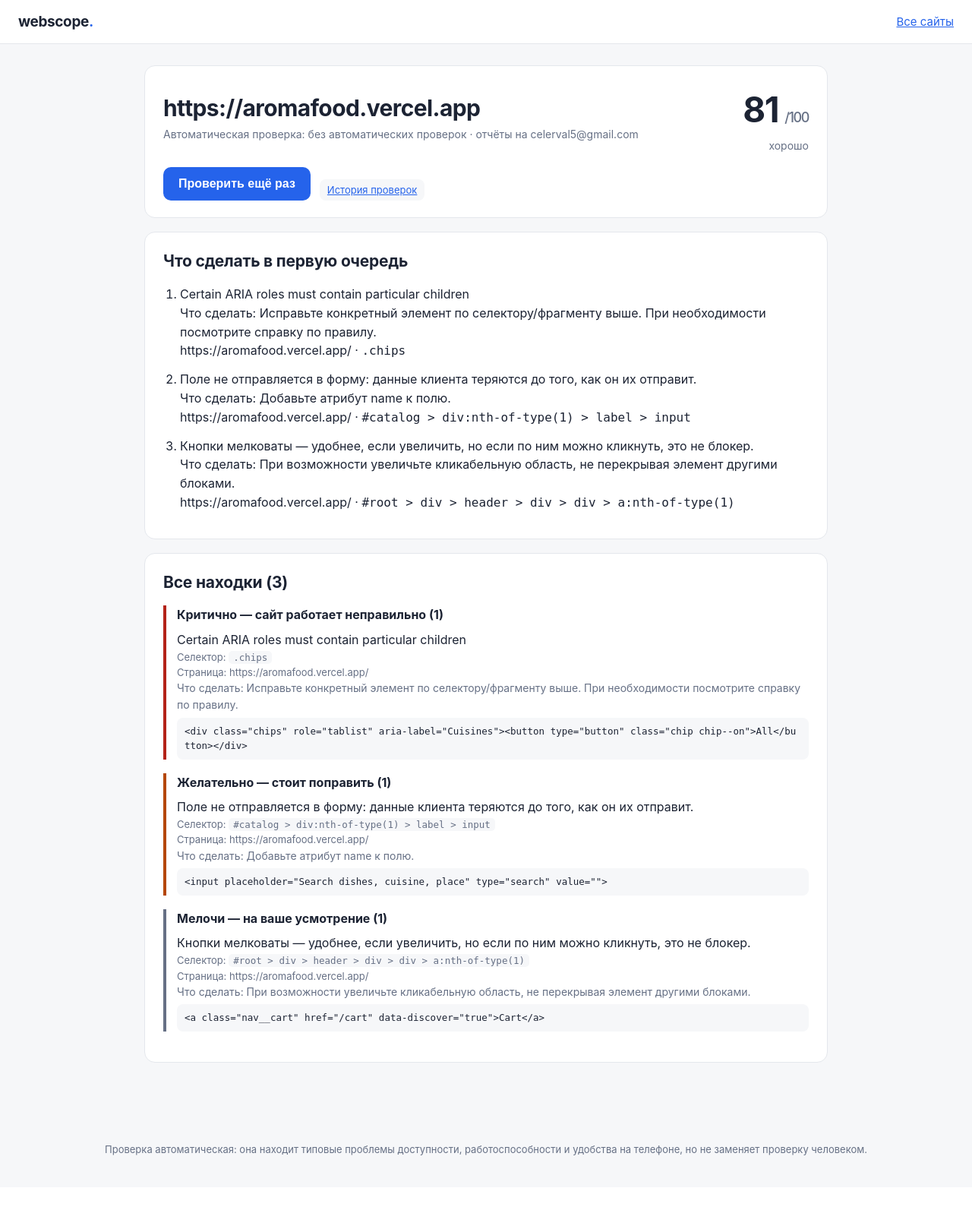
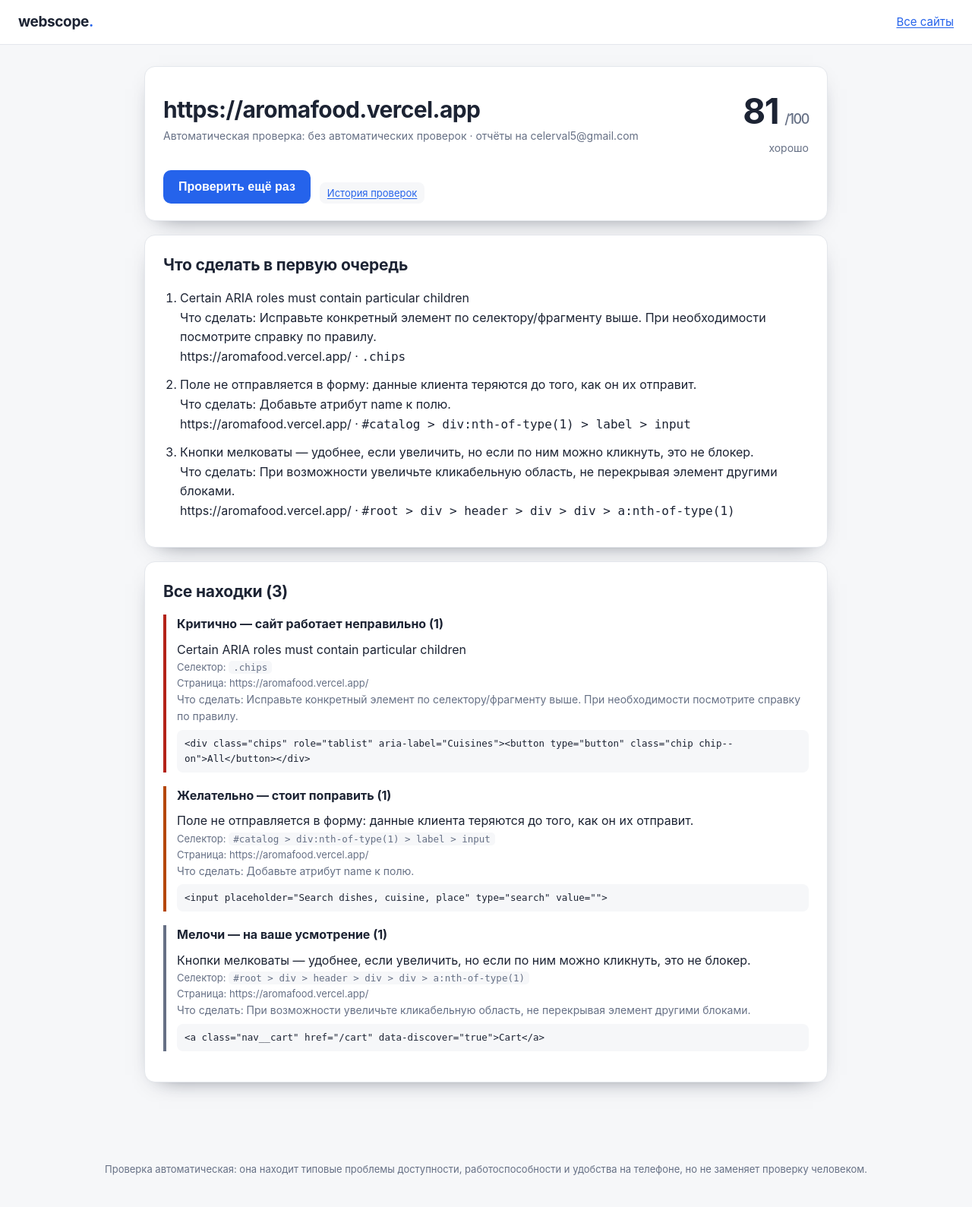
Before and after one commit to xDefox/qa-startup, a FastAPI app: page /sites/1 in a window 1280 px wide. Shown: the whole page at 76% size. Before the commit the page ends 1521 px from the top, so only its background shows below. Run offline with FastAPI, Linux system fonts and the light colour scheme; data comes from the database, SQL or seed files in the repository.

Commit message:
style(web): polish UI with dark mode, focus states, better tokens

```diff
--- a/src/webscope/webapp/templates/base.html
+++ b/src/webscope/webapp/templates/base.html
@@ -3,6 +3,7 @@
 <head>
 <meta charset="utf-8">
 <meta name="viewport" content="width=device-width, initial-scale=1">
+<meta name="theme-color" content="#f6f7f9">
 <title>{% block title %}webscope — проверка сайта{% endblock %}</title>
 <style>
   :root {
@@ -12,20 +13,41 @@
     --muted: #667085;
     --line: #e4e7ec;
     --accent: #2563eb;
+    --accent-hover: #1d4ed8;
     --critical: #b42318;
     --serious: #d97706;
     --moderate: #b54708;
     --minor: #667085;
     --ok: #087443;
   }
+  @media (prefers-color-scheme: dark) {
+    :root {
+      --bg: #0b1026;
+      --card: #101625;
+      --ink: #e6e8ee;
+      --muted: #9aa2b4;
+      --line: #232a3d;
+      --accent: #4f9bff;
+      --accent-hover: #6aa8ff;
+      --critical: #f87171;
+      --serious: #f59e0b;
+      --moderate: #f59e0b;
+      --minor: #9aa2b4;
+      --ok: #22c55e;
+    }
+  }
   * { box-sizing: border-box; }
+  html { color-scheme: light dark; }
   body {
     margin: 0;
     background: var(--bg);
     color: var(--ink);
-    font: 16px/1.55 -apple-system, BlinkMacSystemFont, "Segoe UI", Roboto, "Helvetica Neue", Arial, sans-serif;
+    font: 16px/1.6 -apple-system, BlinkMacSystemFont, "Segoe UI", Roboto, "Helvetica Neue", Arial, sans-serif;
+    text-rendering: optimizeLegibility;
+    -webkit-font-smoothing: antialiased;
   }
-  a { color: var(--accent); }
+  a { color: var(--accent); text-underline-offset: 2px; }
+  a:hover { color: var(--accent-hover); }
   .top {
     background: var(--card);
     border-bottom: 1px solid var(--line);
@@ -44,10 +66,11 @@
     border-radius: 14px;
     padding: 22px 24px;
     margin-bottom: 18px;
+    box-shadow: 0 1px 1px rgba(15, 23, 42, 0.01), 0 10px 30px -20px rgba(15, 23, 42, 0.8);
   }
-  h1 { font-size: 30px; line-height: 1.25; letter-spacing: -0.02em; margin: 0 0 12px; }
-  h2 { font-size: 21px; letter-spacing: -0.01em; margin: 0 0 14px; }
-  h3 { font-size: 16px; margin: 0 0 8px; }
+  h1 { font-size: 30px; line-height: 1.25; letter-spacing: -0.02em; margin: 0 0 12px; text-wrap: balance; }
+  h2 { font-size: 21px; letter-spacing: -0.01em; margin: 0 0 14px; text-wrap: balance; }
+  h3 { font-size: 16px; margin: 0 0 8px; text-wrap: balance; }
   p { margin: 0 0 12px; }
   .muted { color: var(--muted); }
   .small { font-size: 14px; }
@@ -57,10 +80,17 @@
     border: 1px solid var(--line);
     border-radius: 10px;
     font-size: 16px;
-    background: #fff;
+    background: var(--card);
     color: var(--ink);
+    font: inherit;
   }
-  input:focus, select:focus { outline: 2px solid var(--accent); outline-offset: 1px; }
+  input:focus-visible, select:focus-visible, button:focus-visible, a:focus-visible {
+    outline: 2px solid var(--accent);
+    outline-offset: 2px;
+  }
+  input:focus:not(:focus-visible), select:focus:not(:focus-visible), button:focus:not(:focus-visible), a:focus:not(:focus-visible) {
+    outline: none;
+  }
   .field { margin-bottom: 14px; }
   .field label { display: block; font-size: 14px; color: var(--muted); margin-bottom: 6px; }
   button {
@@ -72,16 +102,19 @@
     font-size: 16px;
     font-weight: 600;
     cursor: pointer;
+    transition: background-color 120ms ease-in-out;
+    touch-action: manipulation;
   }
-  button:hover { background: #1d4ed8; }
-  button.secondary { background: #fff; color: var(--ink); border: 1px solid var(--line); }
+  button:hover { background: var(--accent-hover); }
+  button:active { background: #1e40af; }
+  button.secondary { background: var(--card); color: var(--ink); border: 1px solid var(--line); }
   button.secondary:hover { background: var(--bg); }
   .row { display: flex; gap: 12px; flex-wrap: wrap; align-items: flex-end; }
   .row > * { flex: 1 1 180px; }
   .row > .actions { flex: 0 0 auto; }
   .error {
-    background: #fef3f2;
-    border: 1px solid #fecdca;
+    background: color-mix(in srgb, var(--card) 92%, #fee2e2);
+    border: 1px solid rgba(248, 113, 113, 0.5);
     color: var(--critical);
     padding: 12px 14px;
     border-radius: 10px;
@@ -121,7 +154,7 @@
   .issue { margin-bottom: 14px; }
   .issue .fix { color: var(--muted); font-size: 14px; }
   .issue .where { font-size: 13px; color: var(--muted); word-break: break-all; }
-  .issue code { background: var(--bg); padding: 1px 6px; border-radius: 5px; font-size: 12.5px; }
+  .issue code { background: var(--bg); padding: 1px 6px; border-radius: 5px; font-size: 12.5px; font-variant-numeric: tabular-nums; }
   .issue pre.snippet {
     margin: 6px 0 0;
     padding: 8px 10px;
@@ -130,13 +163,14 @@
     font-size: 12.5px;
     overflow-x: auto;
     white-space: pre-wrap;
-    word-break: break-all;
+    word-break: break-word;
   }
-  .card.blockers { border-color: #fecdca; background: #fffbfa; }
+  .card.blockers { border-color: rgba(248, 113, 113, 0.5); background: color-mix(in srgb, var(--card) 92%, #fee2e2); }
   .card.blockers h2 { color: var(--critical); }
-  .note-context { margin-top: 8px; font-size: 13px; color: #b54708; background: #fffaeb; border: 1px solid #fedf89; border-radius: 8px; padding: 8px 10px; }
+  .note-context { margin-top: 8px; font-size: 13px; color: var(--serious); background: color-mix(in srgb, var(--card) 92%, #f59e0b); border: 1px solid color-mix(in srgb, var(--line) 70%, #f59e0b); border-radius: 8px; padding: 8px 10px; }
   ol.actions-list { margin: 0; padding-left: 22px; }
   ol.actions-list li { margin-bottom: 12px; }
+  .diff-list { margin: 0; padding-left: 18px; display: grid; gap: 6px; }
   table { width: 100%; border-collapse: collapse; font-size: 15px; }
   th, td { text-align: left; padding: 10px 12px; border-bottom: 1px solid var(--line); }
   th { color: var(--muted); font-weight: 600; font-size: 13px; text-transform: uppercase; letter-spacing: 0.03em; }
@@ -147,7 +181,7 @@
   .site-score { font-size: 20px; font-weight: 700; }
   footer { color: var(--muted); font-size: 13px; text-align: center; padding: 26px 20px 40px; }
   .pill { display: inline-block; background: var(--bg); border-radius: 8px; padding: 4px 10px; font-size: 13px; }
-  .flash { background: #eff8ff; border: 1px solid #b2ddff; color: #175cd3; padding: 12px 14px; border-radius: 10px; margin-bottom: 16px; }
+  .flash { background: color-mix(in srgb, var(--card) 92%, #3b82f6); border: 1px solid color-mix(in srgb, var(--line) 70%, #3b82f6); color: var(--accent); padding: 12px 14px; border-radius: 10px; margin-bottom: 16px; }
 </style>
 </head>
 <body>
--- a/src/webscope/webapp/templates/index.html
+++ b/src/webscope/webapp/templates/index.html
@@ -16,12 +16,12 @@
   <form method="post" action="/sites">
     <div class="field">
       <label for="url">Адрес вашего сайта</label>
-      <input id="url" type="text" name="url" placeholder="example.com" required>
+      <input id="url" type="text" name="url" placeholder="example.com" required inputmode="url" autocomplete="url">
     </div>
     <div class="row">
       <div class="field">
         <label for="email">Куда присылать отчёты (необязательно)</label>
-        <input id="email" type="email" name="email" placeholder="you@example.com">
+        <input id="email" type="email" name="email" placeholder="you@example.com" autocomplete="email" spellcheck="false">
       </div>
       <div class="field">
         <label for="schedule">Как часто проверять</label>
--- a/src/webscope/webapp/templates/site.html
+++ b/src/webscope/webapp/templates/site.html
@@ -55,7 +55,7 @@
       {% if view.diff.delta > 0 %}(+{{ view.diff.delta }}){% elif view.diff.delta < 0 %}({{ view.diff.delta }}){% endif %}
       · новых проблем: {{ view.diff.new_count }} · исправлено: {{ view.diff.fixed_count }}
     </p>
-    <ul class="small">
+    <ul class="small diff-list">
       {% for item in view.diff.new %}
       <li><span class="badge {{ item.severity }}">{{ item.severity }}</span> {{ item.title }} — <span class="muted">{{ item.url }}</span></li>
       {% endfor %}
```
